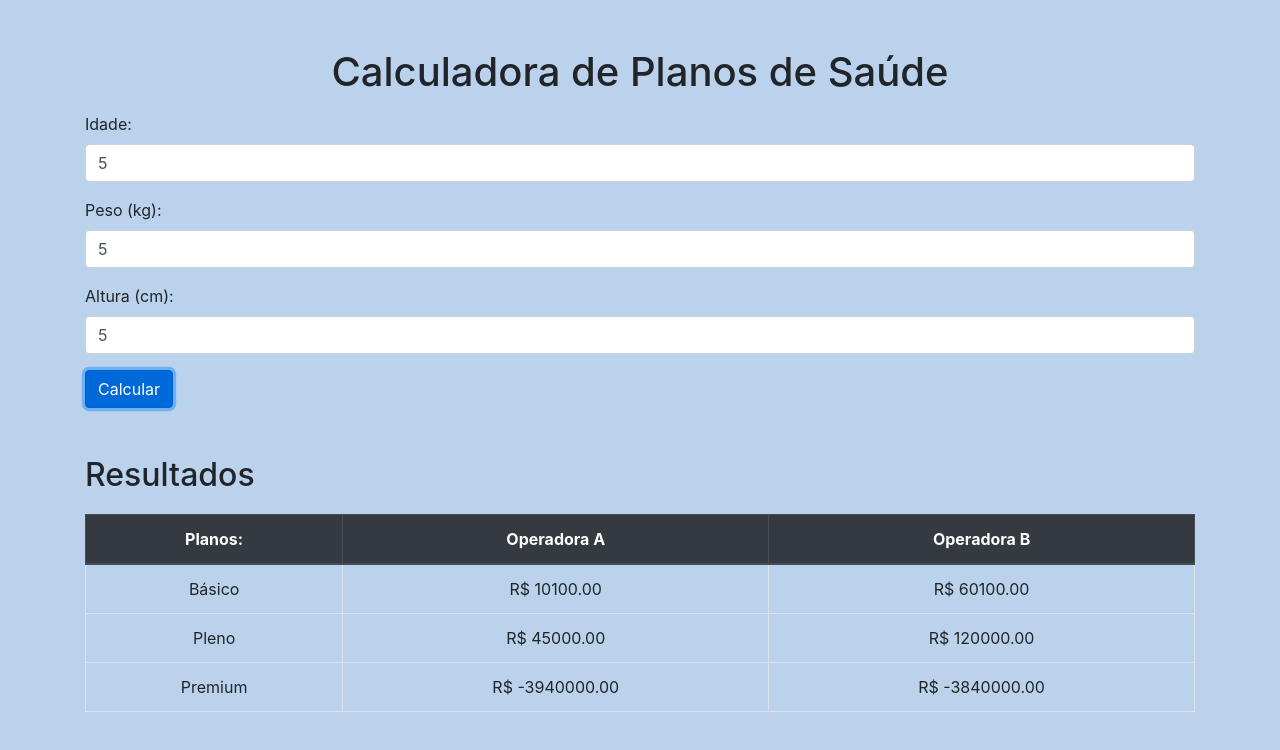
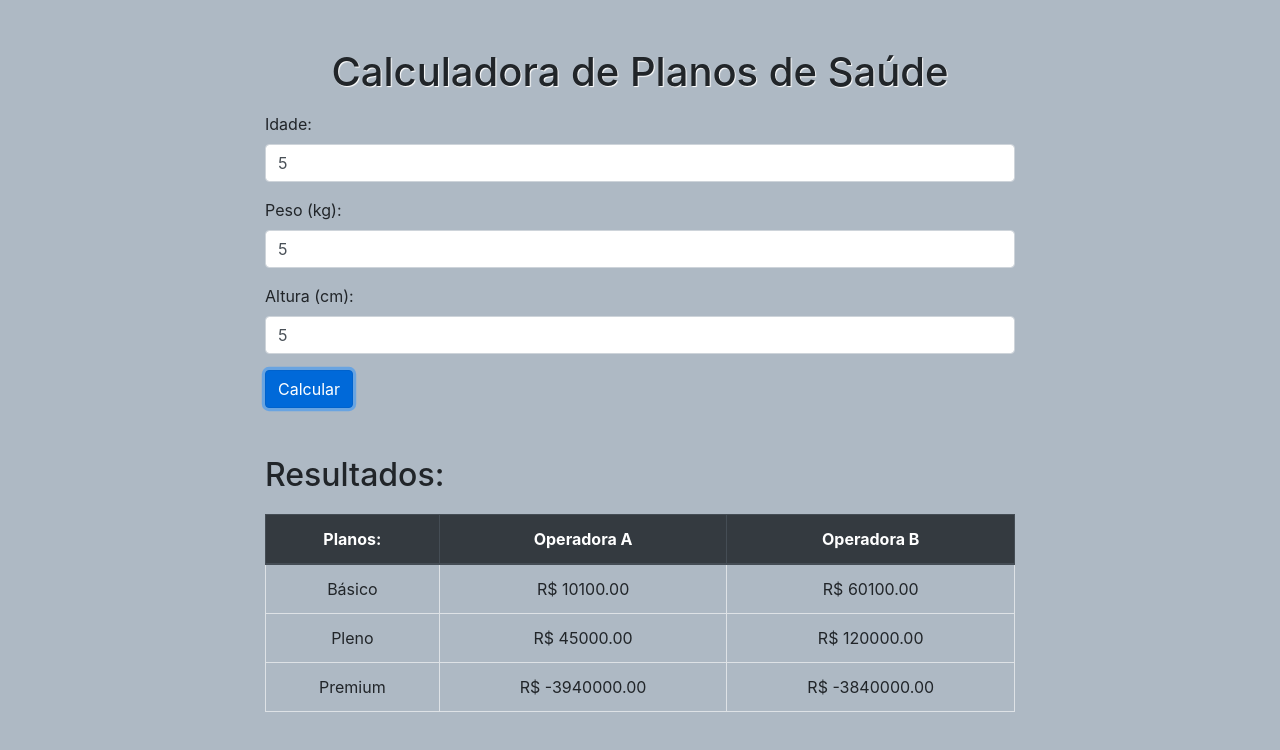
Before and after one commit to joaoalbertoxav/Plano-De-Sa-de, a plain HTML site: page index.html in a window 1280 px wide. Both pictures are taken after typing "5", "5", "5" into the empty fields and a click on the button "Calcular". Drawn offline with nearby package versions, Linux system fonts and the light colour scheme.

Commit message:
Add files via upload

```diff
--- a/index.html
+++ b/index.html
@@ -9,33 +9,33 @@
     <title>Calculadora de Planos de Saúde</title>
 </head>
 <body>
+
+<div class="fundo">
     <div class="container">
 
         <h1 class="mt-5">Calculadora de Planos de Saúde</h1>
 
         <form id="calcForm" class="mt-3">
             <div class="form-group">
-                <label for="age" placeholder="Digite sua Idade">Idade: </label>
-                <input type="number" class="form-control" id="age" required>
+                <label for="age" aria-placeholder="Digite sua Idade">Idade: </label>
+                <input type="number" class="form-control" id="idade" required>
             </div>
 
             <div class="form-group">
                 <label for="weight" placeholder = "Digite seu Peso">Peso (kg): </label>
-                <input type="number" class="form-control" id="weight" required>
+                <input type="number" class="form-control" id="peso" required>
             </div>
 
             <div class="form-group">
                 <label for="height" placeholder = "Digite sua Altura">Altura (cm): </label>
-                <input type="number" class="form-control" id="height" required>
+                <input type="number" class="form-control" id="altura" required>
             </div>
 
             <button type="submit" class="btn btn-primary">Calcular</button>
         </form>
         <div id="results" class="mt-5"></div>
     </div>
-
-    <script src="https://code.jquery.com/jquery-3.5.1.slim.min.js"></script>
-    <script src="https://cdn.jsdelivr.net/npm/@popperjs/core@2.9.2/dist/umd/popper.min.js"></script>
+</div>
     <script src="https://stackpath.bootstrapcdn.com/bootstrap/4.5.2/js/bootstrap.min.js"></script>
     <script src="script.js"></script>
 </body>
--- a/script.js
+++ b/script.js
@@ -1,18 +1,18 @@
 document.getElementById('calcForm').addEventListener('submit', function(event) {
     event.preventDefault();
 
-    const age = parseInt(document.getElementById('age').value);
-    const weight = parseInt(document.getElementById('weight').value);
-    const height = parseInt(document.getElementById('height').value);
-    const imc = weight / ((height / 100) ** 2);
+    const Idade = parseInt(document.getElementById('idade').value);
+    const Peso = parseInt(document.getElementById('peso').value);
+    const Altura = parseInt(document.getElementById('altura').value);
+    const imc = Peso / ((Altura / 100) ** 2);
 
     const fatorComorbidade = getFatorComorbidade(imc);
 
     const planos = {
         A: {
-            basico: 100 + (age * 10 * (imc / 10)),
-            standard: (150 + (age * 15)) * (imc / 10),
-            premium: (200 - (imc * 10) + (age * 20)) * (imc / 10)
+            basico: 100 + (Idade * 10 * (imc / 10)),
+            standard: (150 + (Idade * 15)) * (imc / 10),
+            premium: (200 - (imc * 10) + (Idade * 20)) * (imc / 10)
         },
         B: {
             basico: 100 + (fatorComorbidade * 10 * (imc / 10)),
@@ -36,7 +36,7 @@ function getFatorComorbidade(imc) {
 function displayResults(planos) {
     const resultsDiv = document.getElementById('results');
     resultsDiv.innerHTML = `
-        <h2>Resultados</h2>
+        <h2>Resultados: </h2>
         <table class="table table-bordered">
             <thead class="thead-dark">
                 <tr>
--- a/style.css
+++ b/style.css
@@ -1,8 +1,14 @@
+.fundo{
+    margin-right: 250px;
+    margin-left: 250px;
+}
+
 body {
-    background-color: #bad2ec;
+    background-color: #aeb9c4;
 }
 
 h1 {
+    text-shadow: 1px 1px 1px white;
     text-align: center;
 }
 
@@ -13,8 +19,10 @@ h1 {
 table {
     width: 100%;
     margin-top: 20px;
+    padding: 1%;
 }
 
 th, td {
+
     text-align: center;
 }
```
